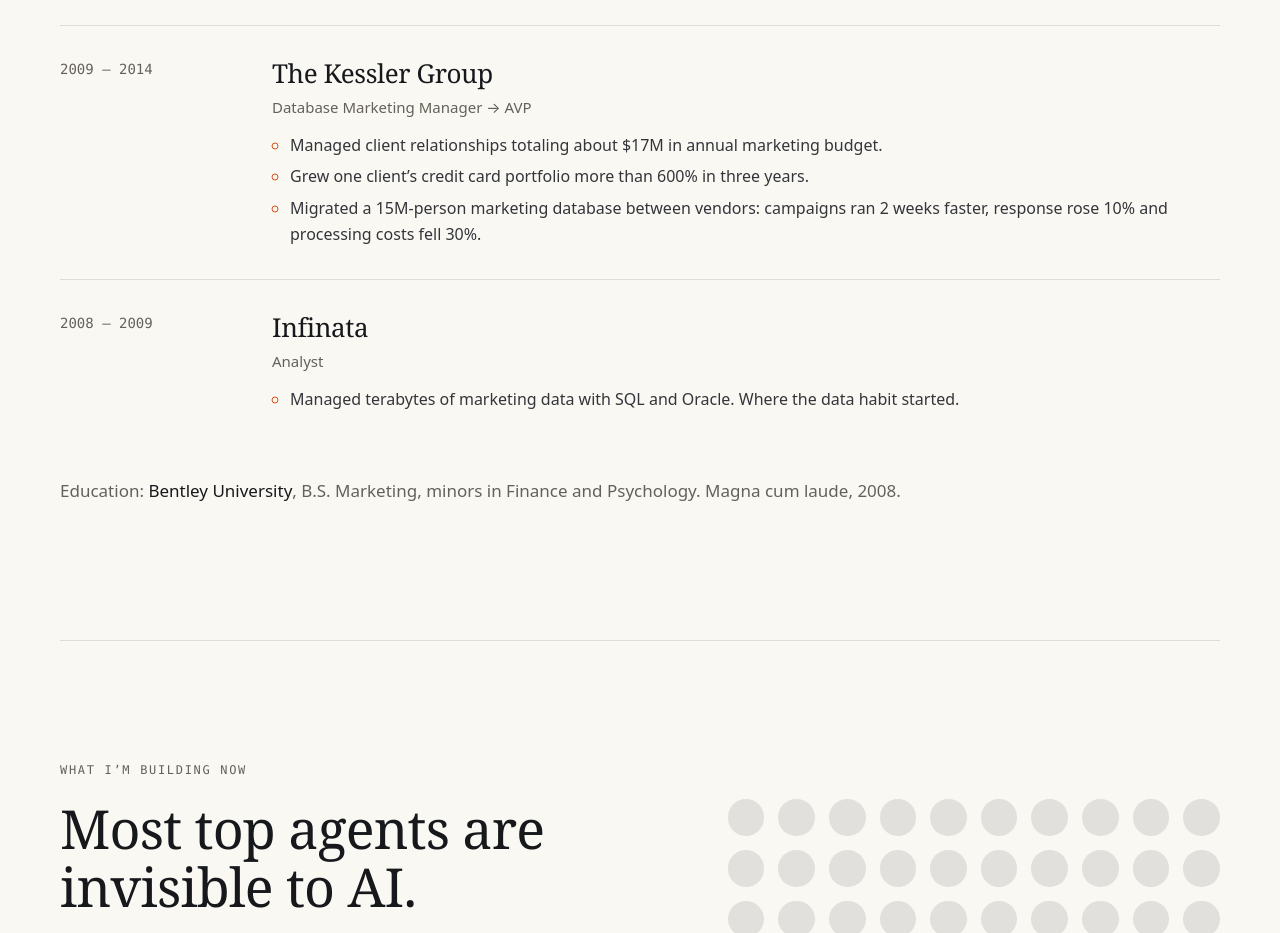
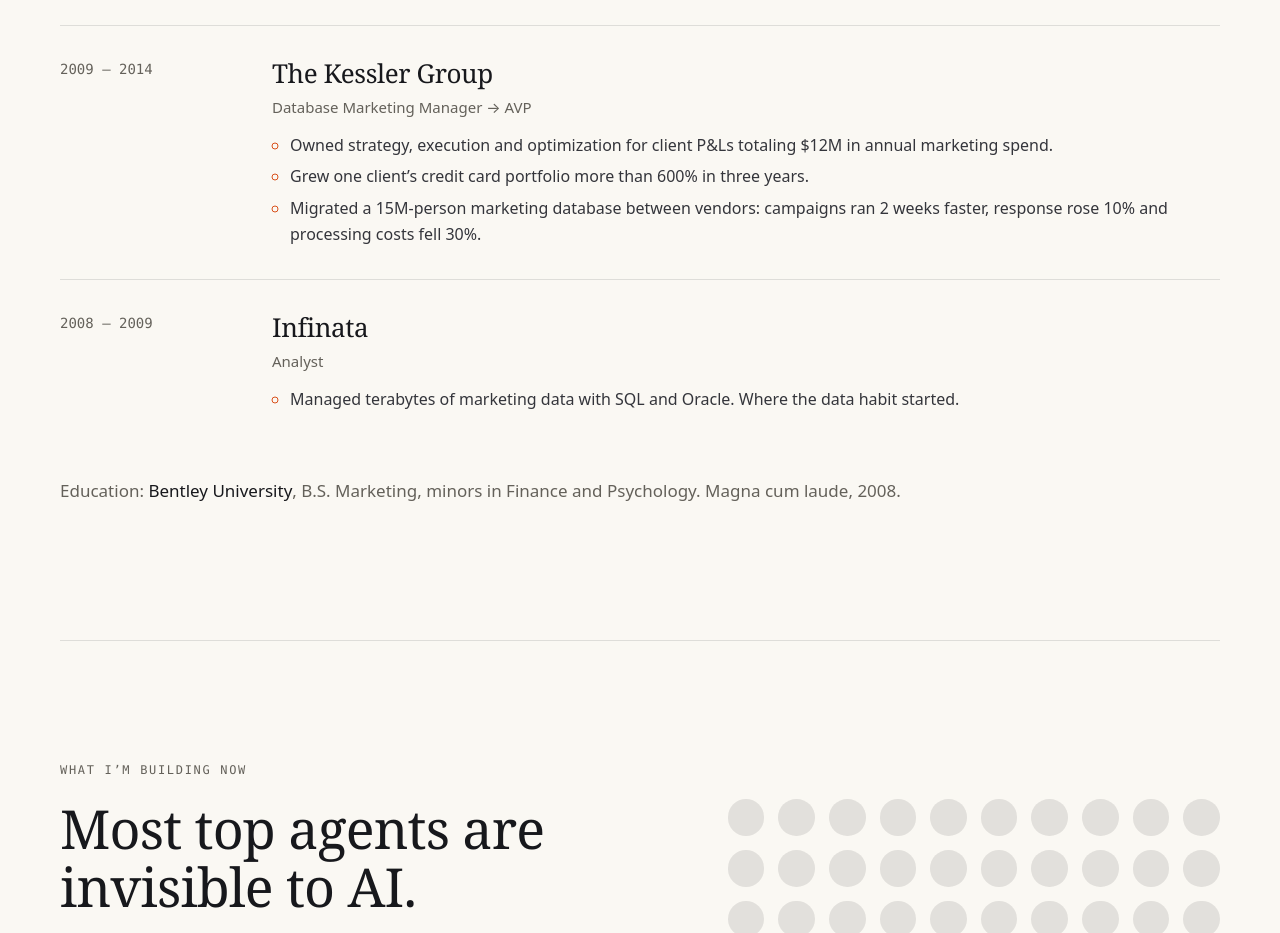
Before and after one commit to jonathandioli/personal-site, an Astro site: page / in a window 1280 px wide. Shown: the part 3780-4713 px from the top of the page. Built offline with nearby package versions, Linux system fonts and the light colour scheme; Astro itself is replaced by a stand-in of ours.

Commit message:
Correct Kessler marketing spend to $12M per resume
Co-Authored-By: Claude Opus 5.5 <noreply@anthropic.com>

```diff
--- a/src/pages/index.astro
+++ b/src/pages/index.astro
@@ -71,7 +71,7 @@ const career = [
   {
     when: '2009 — 2014', org: 'The Kessler Group', role: 'Database Marketing Manager → AVP',
     pts: [
-      'Managed client relationships totaling about $17M in annual marketing budget.',
+      'Owned strategy, execution and optimization for client P&Ls totaling $12M in annual marketing spend.',
       'Grew one client’s credit card portfolio more than 600% in three years.',
       'Migrated a 15M-person marketing database between vendors: campaigns ran 2 weeks faster, response rose 10% and processing costs fell 30%.',
     ],
```
